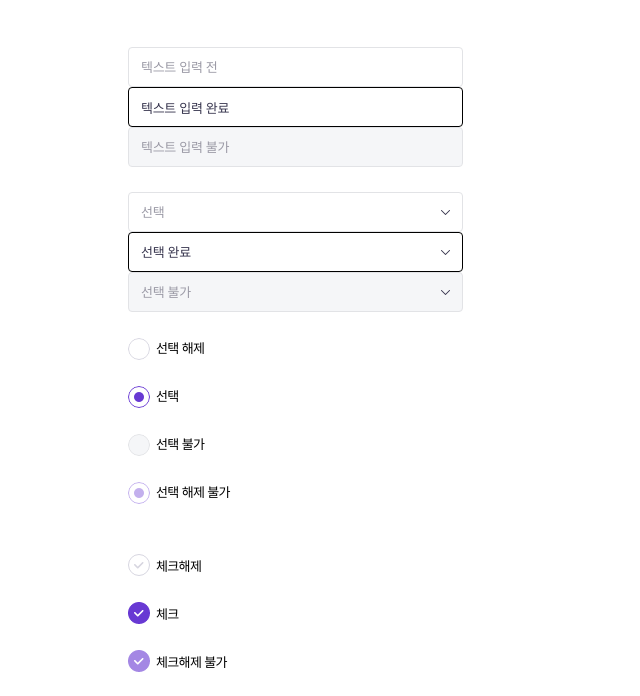
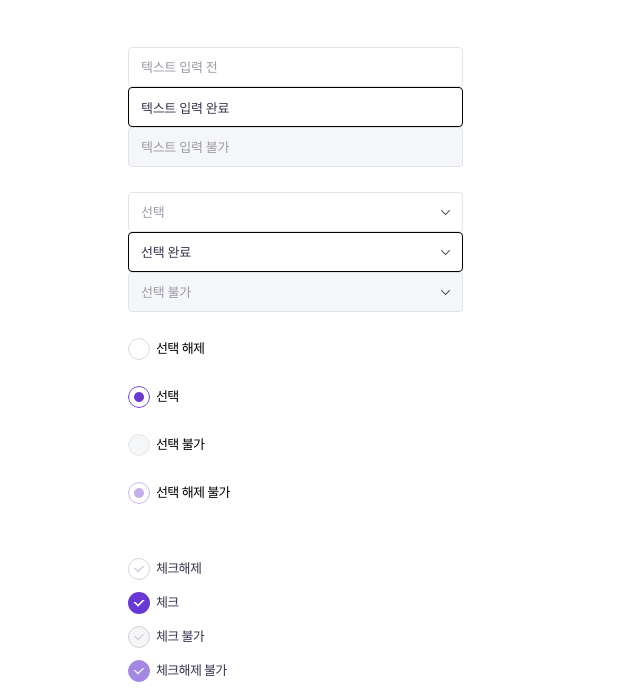
Before and after one commit to Juyeon-0919/acha-minwon, a website: page src/html/component.html in a window 1280 px wide. Shown: the part 93-789 px from the top of the page, without its empty margins (87-727 px from the left). Drawn offline with nearby package versions, Linux system fonts and the light colour scheme; files that its build step writes are made by us from their sources; files whose address does not match are found by name; a web font is replaced by a local one.

Commit message:
아이콘 수정 및 체크박스 수정

```diff
--- a/src/html/component.html
+++ b/src/html/component.html
@@ -65,25 +65,26 @@
     <p style="margin: 50px 0;"></p>
 
     <!-- checkbox -->
-    <div class="custom-control custom-checkbox">
-      <input type="checkbox" class="custom-control-input" id="check1" />
-      <label class="custom-control-label" for="check1">체크해제</label>
-    </div>
+    <label class="event-check">
+      <input type="checkbox" class="filled-in">
+      <span>체크해제</span>
+    </label>
     <br/>
-    <div class="custom-control custom-checkbox">
-      <input type="checkbox" class="custom-control-input" id="check2" checked />
-      <label class="custom-control-label" for="check2">체크</label>
-    </div>
+    <label class="event-check">
+      <input type="checkbox" class="filled-in" checked="checked">
+      <span>체크</span>
+    </label>
     <br/>
-    <div class="custom-control custom-checkbox">
-      <input type="checkbox" class="custom-control-input" id="check3" checked disabled />
-      <label class="custom-control-label" for="check3">체크해제 불가</label>
-    </div>
+    <label class="event-check">
+      <input type="checkbox" class="filled-in" disabled>
+      <span>체크 불가</span>
+    </label>
     <br/>
-    <div class="custom-control custom-checkbox">
-      <input type="checkbox" class="custom-control-input" id="check4" disabled />
-      <label class="custom-control-label" for="check4">체크 불가</label>
-    </div>
+    <label class="event-check">
+      <input type="checkbox" class="filled-in" checked="checked" disabled>
+      <span>체크해제 불가</span>
+    </label>
+    <!-- checkbox -->
 
     <p style="margin: 50px 0;"></p>
 
@@ -145,7 +146,7 @@
 
     <a href="#" class="btn">버튼</a>
     <a href="#" class="btn btn-border">추가</a>
-    <a href="#" class="btn btn-sm btn-border">추가</a>
+    <a href="#" class="btn btn-sm"><em>접수하기</em><i class="icon ico-arrow-right-w"></i></a>
     <a href="#" class="btn btn-lg">접수하기</a>
     <a href="#" class="btn btn-lg btn-border">취소</a>
 
--- a/src/scss/pages/_checkbox.scss
+++ b/src/scss/pages/_checkbox.scss
@@ -74,3 +74,211 @@
     }
   }
 }
+
+/* Checkboxes
+   ========================================================================== */
+/* Remove default checkbox */
+[type="checkbox"]:not(:checked),
+[type="checkbox"]:checked {
+  position: absolute;
+  opacity: 0;
+  pointer-events: none;
+}
+
+[type="checkbox"] + span:not(.lever) {
+  position: relative;
+  padding-left: 28px;
+  cursor: pointer;
+  display: inline-block;
+  height: 25px;
+  line-height: 25px;
+  font-size: 13px;
+  font-family: var(--font2);
+  font-weight: 500;
+  letter-spacing: -0.65px;
+  -webkit-user-select: none;
+  -moz-user-select: none;
+  -ms-user-select: none;
+  user-select: none;
+}
+
+[type="checkbox"] + span:not(.lever):before,
+[type="checkbox"]:not(.filled-in) + span:not(.lever):after {
+  content: '';
+  position: absolute;
+  top: 0;
+  left: 0;
+  width: 18px;
+  height: 18px;
+  z-index: 0;
+  border: 2px solid #5a5a5a;
+  border-radius: 1px;
+  margin-top: 3px;
+  -webkit-transition: .2s;
+  transition: .2s;
+}
+
+[type="checkbox"]:not(.filled-in) + span:not(.lever):after {
+  border: 0;
+  -webkit-transform: scale(0);
+  transform: scale(0);
+}
+
+[type="checkbox"]:not(:checked):disabled + span:not(.lever):before {
+  border: none;
+  background-color: rgba(0, 0, 0, 0.42);
+}
+
+[type="checkbox"].tabbed:focus + span:not(.lever):after {
+  -webkit-transform: scale(1);
+  transform: scale(1);
+  border: 0;
+  border-radius: 50%;
+  -webkit-box-shadow: 0 0 0 10px rgba(0, 0, 0, 0.1);
+  box-shadow: 0 0 0 10px rgba(0, 0, 0, 0.1);
+  background-color: rgba(0, 0, 0, 0.1);
+}
+
+[type="checkbox"]:checked + span:not(.lever):before {
+  top: -4px;
+  left: -5px;
+  width: 12px;
+  height: 22px;
+  border-top: 2px solid transparent;
+  border-left: 2px solid transparent;
+  border-right: 2px solid var(--primary);
+  border-bottom: 2px solid var(--primary);
+  -webkit-transform: rotate(40deg);
+  transform: rotate(40deg);
+  -webkit-backface-visibility: hidden;
+  backface-visibility: hidden;
+  -webkit-transform-origin: 100% 100%;
+  transform-origin: 100% 100%;
+}
+
+[type="checkbox"]:checked:disabled + span:before {
+  border-right: 2px solid rgba(0, 0, 0, 0.42);
+  border-bottom: 2px solid rgba(0, 0, 0, 0.42);
+}
+
+/* Indeterminate checkbox */
+[type="checkbox"]:indeterminate + span:not(.lever):before {
+  top: -11px;
+  left: -12px;
+  width: 10px;
+  height: 22px;
+  border-top: none;
+  border-left: none;
+  border-right: 2px solid var(--primary);
+  border-bottom: none;
+  -webkit-transform: rotate(90deg);
+  transform: rotate(90deg);
+  -webkit-backface-visibility: hidden;
+  backface-visibility: hidden;
+  -webkit-transform-origin: 100% 100%;
+  transform-origin: 100% 100%;
+}
+
+[type="checkbox"]:indeterminate:disabled + span:not(.lever):before {
+  border-right: 2px solid rgba(0, 0, 0, 0.42);
+  background-color: transparent;
+}
+
+[type="checkbox"].filled-in + span:not(.lever):after {
+  border-radius: 2px;
+}
+
+[type="checkbox"].filled-in + span:not(.lever):before,
+[type="checkbox"].filled-in + span:not(.lever):after {
+  content: '';
+  left: 0;
+  position: absolute;
+  /* .1s delay is for check animation */
+  -webkit-transition: border .25s, background-color .25s, width .20s .1s, height .20s .1s, top .20s .1s, left .20s .1s;
+  transition: border .25s, background-color .25s, width .20s .1s, height .20s .1s, top .20s .1s, left .20s .1s;
+  z-index: 1;
+}
+
+[type="checkbox"].filled-in:not(:checked) + span:not(.lever):before {
+  width: 7px;
+  height: 10px;
+  left: 3px;
+  top: 4px;
+  border-top: 2px solid transparent;
+  border-left: 2px solid transparent;
+  border-right: 2px solid #d7d6e0;
+  border-bottom: 2px solid #d7d6e0;
+  transform: rotateZ(45deg);
+  transform-origin: 100% 100%;
+}
+
+[type="checkbox"].filled-in:not(:checked) + span:not(.lever):after {
+  height: 22px;
+  width: 22px;
+  background-color: transparent;
+  border: 1px solid #d7d6e0;
+  border-radius: 50%;
+  top: 2px;
+  z-index: 0;
+}
+
+[type="checkbox"].filled-in:checked + span:not(.lever):before {
+  width: 7px;
+  height: 10px;
+  left: 3px;
+  top: 4px;
+  border-top: 2px solid transparent;
+  border-left: 2px solid transparent;
+  border-right: 2px solid #fff;
+  border-bottom: 2px solid #fff;
+  transform: rotateZ(45deg);
+  transform-origin: 100% 100%;
+}
+
+[type="checkbox"].filled-in:checked + span:not(.lever):after {
+  top: 2px;
+  width: 22px;
+  height: 22px;
+  border: 2px solid var(--primary);
+  border-radius: 50%;
+  background-color: var(--primary);
+  z-index: 0;
+}
+
+[type="checkbox"].filled-in.tabbed:focus + span:not(.lever):after {
+  border-radius: 2px;
+  border-color: #5a5a5a;
+  background-color: rgba(0, 0, 0, 0.1);
+}
+
+[type="checkbox"].filled-in.tabbed:checked:focus + span:not(.lever):after {
+  border-radius: 2px;
+  background-color: var(--primary);
+  border-color: var(--primary);
+}
+
+[type="checkbox"].filled-in:disabled:not(:checked) + span:not(.lever):before {
+  background-color: transparent;
+}
+
+[type="checkbox"].filled-in:disabled:not(:checked) + span:not(.lever):after {
+  border-color: #d2d2d2;
+  background-color: #f5f6f8;
+}
+
+[type="checkbox"].filled-in:disabled:checked + span:not(.lever):before {
+  background-color: transparent;
+  border-right: 2px solid #e2e3e6;
+  border-bottom: 2px solid #e2e3e6;
+}
+
+[type="checkbox"].filled-in:disabled:checked + span:not(.lever):after {
+  background-color: var(--primary);
+  border: 1px solid var(--primary);
+  opacity: .6;
+}
+
+[type="checkbox"].filled-in.dim:checked + span:not(.lever):after {
+  background-color: #C2AFED;
+  border-color: #C2AFED;
+}
--- a/src/scss/pages/_common.scss
+++ b/src/scss/pages/_common.scss
@@ -141,9 +141,9 @@
             top: 50%;
             transform: translateY(-50%);
             display: inline-block;
-            width: 14px;
+            width: 9px;
             height: 14px;
-            background-image: url(../img/common/btn-page-next.png);
+            background-image: url(../img/common/ico_arrow_small_nor.png);
             background-size: cover;
           }
         }
```
Also changed, not shown: dist/a-cha_favicon.ico (deleted), dist/css/style.css, dist/html/component.html, dist/img/common/ico_arrow_small_nor 사본.png (added), dist/img/common/ico_arrow_small_nor.png (added), src/img/common/ico_arrow_small_nor.png (added).
